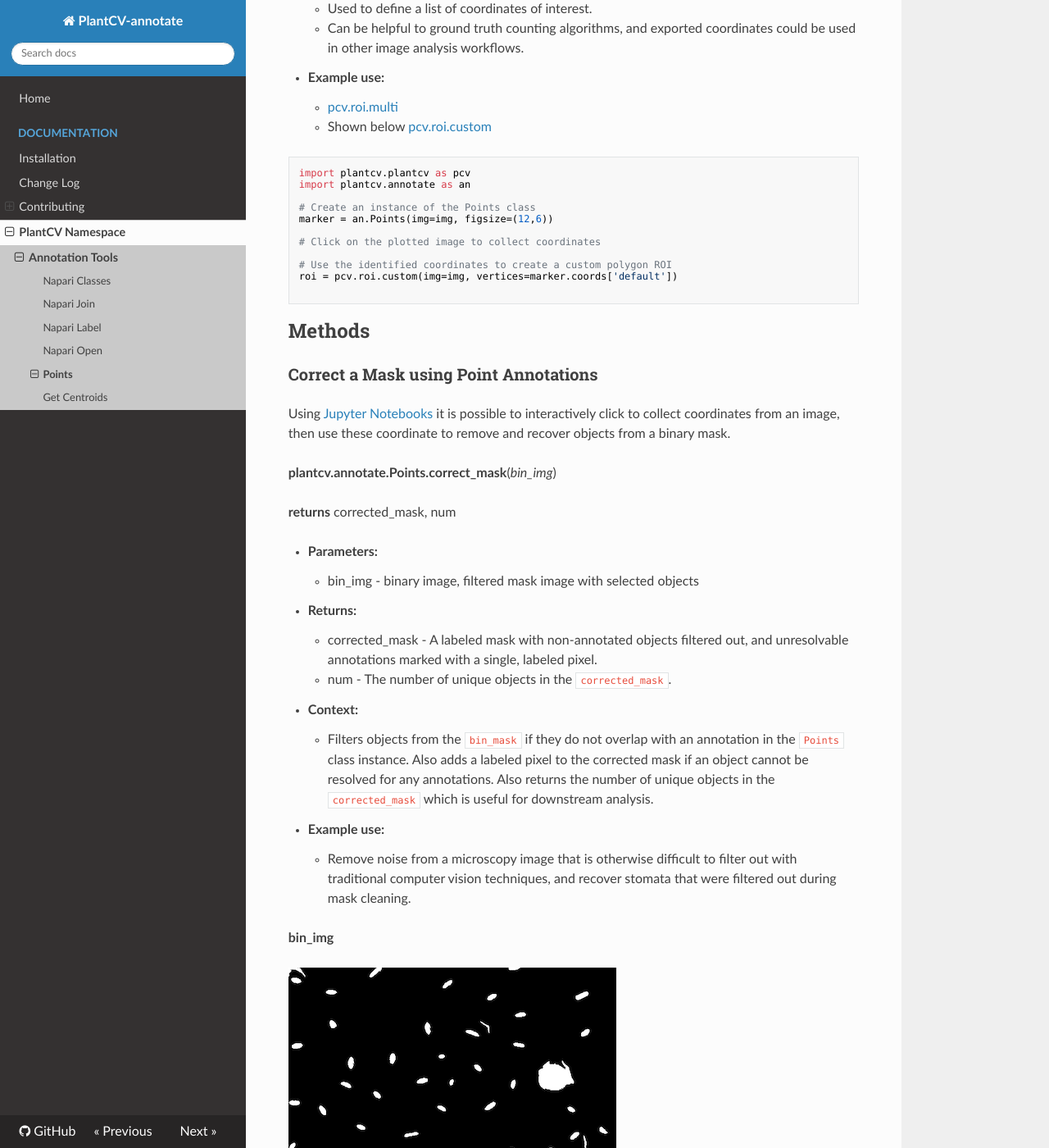
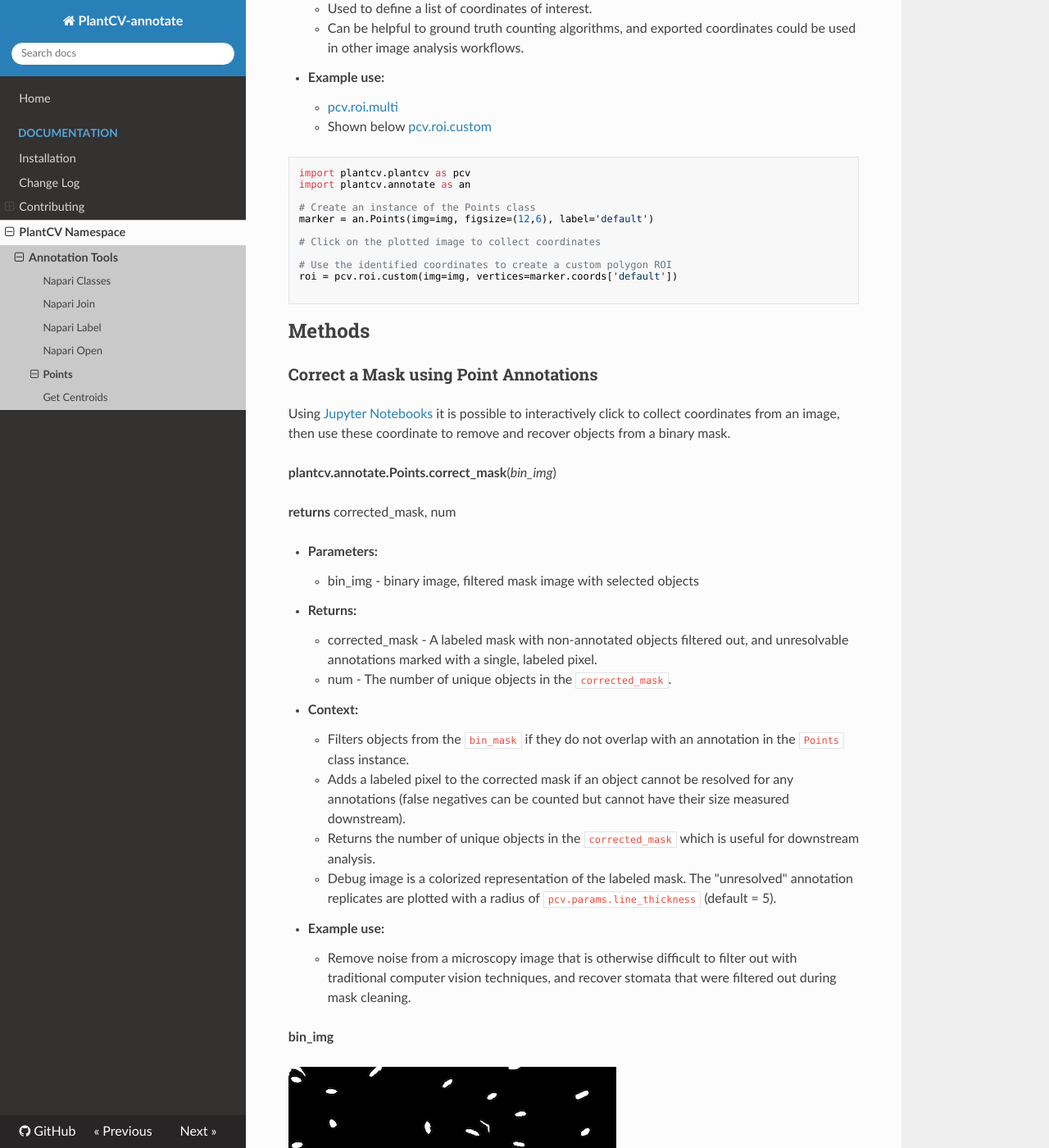
Before and after one commit to danforthcenter/plantcv-annotate, an MkDocs documentation site: the page built from docs/Points.md, in a window 1280 px wide and 1400 px high, scrolled down 768 px. Shown: the whole window at 82% size. Built offline with MkDocs 1.6.1, drawn with Linux system fonts in a browser that asks for light colours; nearby versions of some CDN libraries.

Commit message:
split up context documentation and clarify

```diff
--- a/docs/Points.md
+++ b/docs/Points.md
@@ -36,7 +36,7 @@
 import plantcv.annotate as an
 
 # Create an instance of the Points class
-marker = an.Points(img=img, figsize=(12,6))
+marker = an.Points(img=img, figsize=(12,6), label='default')
 
 # Click on the plotted image to collect coordinates
 
@@ -62,7 +62,10 @@
     - num - The number of unique objects in the `corrected_mask`.
 
 - **Context:**
-    - Filters objects from the `bin_mask` if they do not overlap with an annotation in the `Points` class instance. Also adds a labeled pixel to the corrected mask if an object cannot be resolved for any annotations. Also returns the number of unique objects in the `corrected_mask` which is useful for downstream analysis.
+    - Filters objects from the `bin_mask` if they do not overlap with an annotation in the `Points` class instance.
+    - Adds a labeled pixel to the corrected mask if an object cannot be resolved for any annotations (false negatives can be counted but cannot have their size measured downstream).
+    - Returns the number of unique objects in the `corrected_mask` which is useful for downstream analysis.
+    - Debug image is a colorized representation of the labeled mask. The "unresolved" annotation replicates are plotted with a radius of `pcv.params.line_thickness` (default = 5).
 
 - **Example use:**
     - Remove noise from a microscopy image that is otherwise difficult to filter out with traditional computer vision
```
